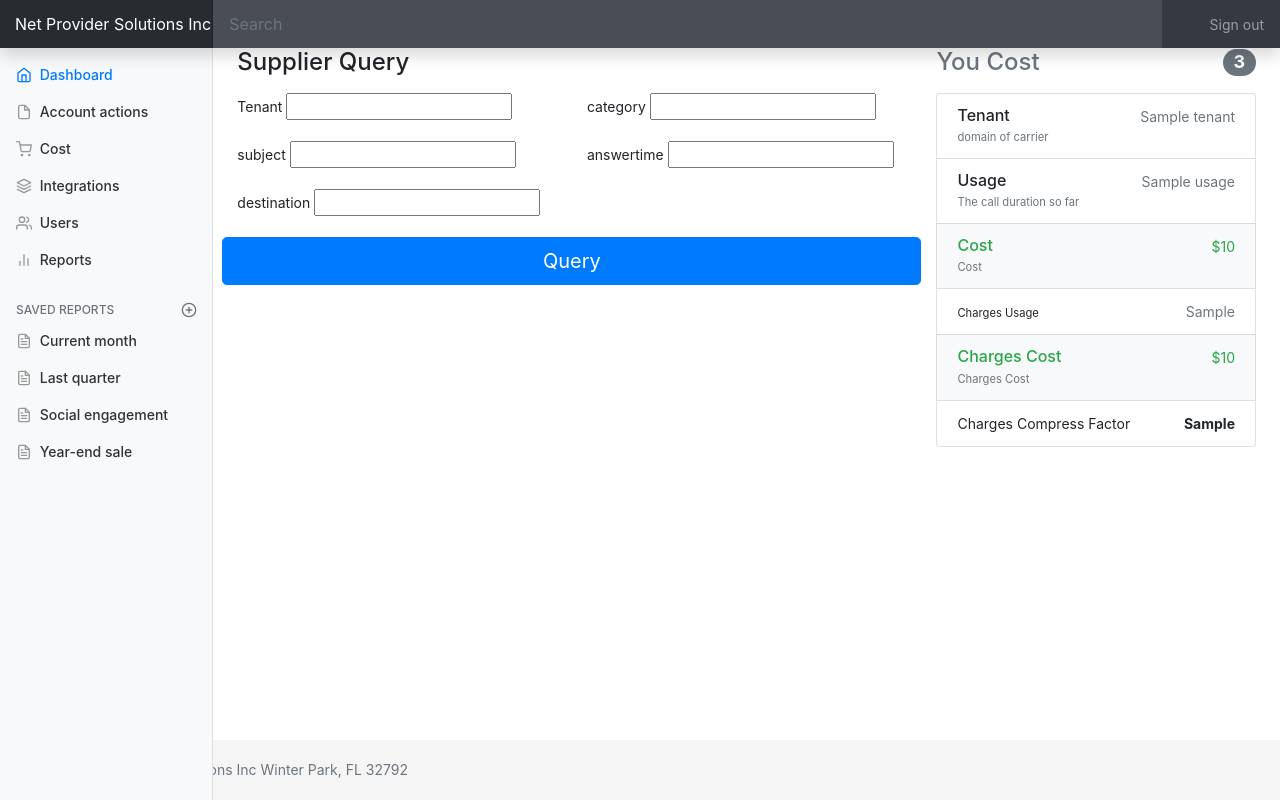
After one commit to ortodoxo/netvoip, a Django app: template templates/pay/SupplierQuery.html in a window 1280 px wide. The commit adds this page. Run offline with Django 3.2, Linux system fonts and the light colour scheme; the template is opened without the code that fills it: most values are stand-ins (such as "Sample title", 1, 10 or a date in 2020); form fields are guessed from the names that the template uses; some libraries are stand-ins or nearby versions.

Commit message:
Add a new View to make query to Supplier
- Add a new view and class Model to managae the api query Supplier subsystem

```diff
--- a/pay/urls.py
+++ b/pay/urls.py
@@ -1,6 +1,6 @@
 from django.urls import path, re_path
 from django.views.generic.base import TemplateView
-from pay.views import AccountList, AccountDetail, CdrsLIst, UsersList, UserDetail, LoginView, LogoutView, Balance_Add, Cost
+from pay.views import AccountList, AccountDetail, CdrsLIst, UsersList, UserDetail, LoginView, LogoutView, Balance_Add, Cost, SupplierGet
 
 urlpatterns = [
     path('account/', AccountList.as_view(), name='accountactions'),
@@ -12,5 +12,6 @@ urlpatterns = [
     path('dashboard/', CdrsLIst.as_view(),name='dashboard'),
     path('login/', LoginView.as_view(), name='login'),
     path('logout', LogoutView.as_view(), name='logout'),
-    path('cost', Cost.as_view(), name='cost')
+    path('cost', Cost.as_view(), name='cost'),
+    path('supplierquery',SupplierGet.as_view(), name='supplierquery')
 ]
--- /dev/null
+++ b/templates/pay/SupplierQuery.html
@@ -0,0 +1,105 @@
+{% extends 'pay/base_site.html' %}
+
+{% block body %}
+
+ <div class="row">
+     <div class="col-md-4 order-md-2 mb-4">
+          <h4 class="d-flex justify-content-between align-items-center mb-3">
+            <span class="text-muted">You Cost</span>
+            <span class="badge badge-secondary badge-pill">3</span>
+          </h4>
+          <ul class="list-group mb-3">
+            <li class="list-group-item d-flex justify-content-between lh-condensed">
+              <div>
+                <h6 class="my-0">Tenant</h6>
+                <small class="text-muted">domain of carrier</small>
+              </div>
+              <span class="text-muted">{{ Tenant }}</span>
+            </li>
+            <li class="list-group-item d-flex justify-content-between lh-condensed">
+              <div>
+                <h6 class="my-0">Usage</h6>
+                <small class="text-muted">The call duration so far </small>
+              </div>
+              <span class="text-muted">{{ Usage }}</span>
+            </li>
+            <li class="list-group-item d-flex justify-content-between bg-light">
+              <div class="text-success">
+                <h6 class="my-0">Cost</h6>
+                <small class="text-muted">Cost</small>
+              </div>
+              <span class="text-success">${{Cost}}</span>
+            </li>
+            <li class="list-group-item d-flex justify-content-between lh-condensed">
+              <div>
+                <h6 class="my-0"></h6>
+                <small>Charges Usage</small>
+              </div>
+              <span class="text-muted">{{ ChargesUsage }}</span>
+            </li>
+              <li class="list-group-item d-flex justify-content-between bg-light">
+              <div class="text-success">
+                <h6 class="my-0">Charges Cost</h6>
+                <small class="text-muted">Charges Cost</small>
+              </div>
+              <span class="text-success">${{ChargesCost}}</span>
+            </li>
+            <li class="list-group-item d-flex justify-content-between">
+              <span>Charges Compress Factor</span>
+              <strong>{{ ChargesCompressFactor }}</strong>
+            </li>
+          </ul>
+     </div>
+    <div class="col-md-8 order-md-1">
+          <h4 class="mb-3">Supplier Query</h4>
+          <form class="needs-validation" novalidate action="{% url 'supplierquery' %}" method="post">
+              {% csrf_token %}
+            <div class="row">
+
+              <div class="col-md-6 mb-3">
+                <label for="Tenant">Tenant</label>
+                {{ form.tenant }}
+                <div class="invalid-feedback">
+                  Valid Tenant is required.
+                </div>
+              </div>
+
+              <div class="col-md-6 mb-3">
+                <label for="Account">category</label>
+                {{ form.id }}
+                <div class="invalid-feedback">
+                  Valid category is required.
+                </div>
+              </div>
+
+              <div class="col-md-6 mb-3">
+                 <label for="Balanceuuid">subject</label>
+                  {{ form.context}}
+                 <div class="invalid-feedback">
+                   Valid subject is required
+                 </div>
+              </div>
+
+                <div class="col-md-6 mb-3">
+                    <label for="balanceid">answertime</label>
+                    {{ form.time }}
+                    <div class="invalid-feedback">
+                        Valid answertime is required
+                    </div>
+                </div>
+
+                <div class="col-md-6 mb-3">
+                    <label for="BalanceType">destination</label>
+                    {{ form.event}}
+                    <div class="invalid-feedback">
+                        Valid destination is required
+                    </div>
+                </div>
+              <hr class="mb-4">
+              <button class="btn btn-primary btn-lg btn-block" type="submit">Query</button>
+            </div>
+          </form>
+        </div>
+ </div>
+
+{% endblock %}
--- a/templates/pay/base_site.html
+++ b/templates/pay/base_site.html
@@ -59,7 +59,7 @@
                 </a>
               </li>
                  <li class="nav-item">
-                <a class="nav-link" href="#">
+                <a class="nav-link" href="{% url 'supplierquery' %}">
                   <span data-feather="layers"></span>
                   Integrations
                 </a>
```
Also changed, not shown: pay/forms.py (+5 -5 lines), pay/views.py (+15 -2 lines).
